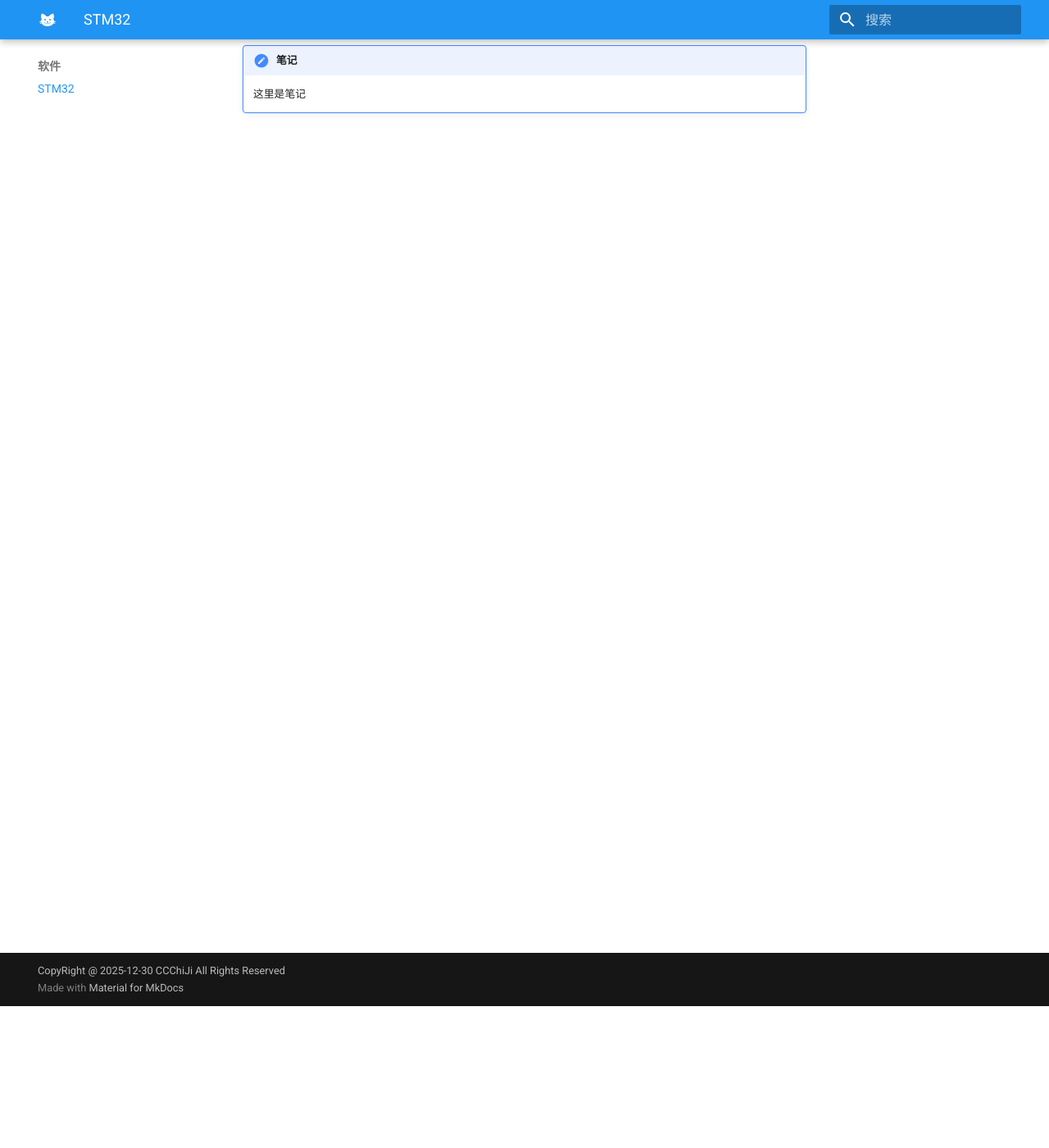
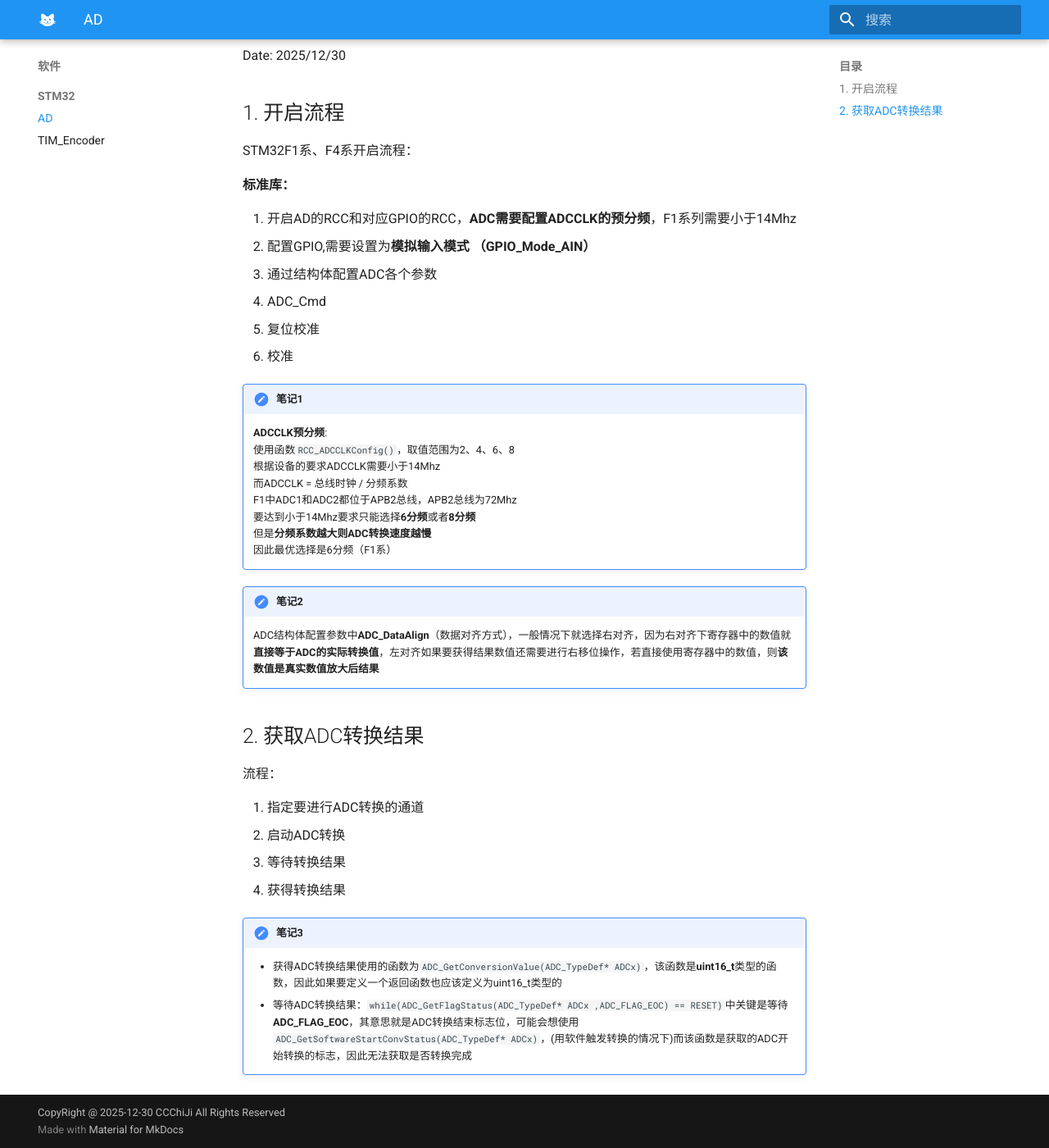
Before and after one commit to gailunzhou/my-docs, an MkDocs documentation site: the page built from docs/software/STM32/2025-12-30-AD学习笔记.md, in a window 1280 px wide and 1400 px high, scrolled down 173 px. Shown: the whole window at 82% size. Built offline with MkDocs 1.6.1 and Material for MkDocs 9.7.7, drawn with Linux system fonts in a browser that asks for light colours.

Commit message:
upload the ADnote and the TIM_Encodernote

```diff
--- a/docs/software/STM32/2025-12-30-AD学习笔记.md
+++ b/docs/software/STM32/2025-12-30-AD学习笔记.md
@@ -1,2 +1,42 @@
-!!! note "笔记"
-    这里是笔记
+# AD学习笔记
+
+Date: 2025/12/30
+
+## 1. 开启流程
+
+STM32F1系、F4系开启流程：
+
+**标准库：**
+
+1. 开启AD的RCC和对应GPIO的RCC，**ADC需要配置ADCCLK的预分频**，F1系列需要小于14Mhz
+2. 配置GPIO,需要设置为**模拟输入模式 （GPIO_Mode_AIN）**
+3. 通过结构体配置ADC各个参数
+4. ADC_Cmd
+5. 复位校准
+6. 校准
+
+!!! note "笔记1"
+    **ADCCLK预分频**:<br>
+    使用函数`RCC_ADCCLKConfig()`，取值范围为2、4、6、8<br>
+    根据设备的要求ADCCLK需要小于14Mhz<br>
+    而ADCCLK = 总线时钟 / 分频系数<br>
+    F1中ADC1和ADC2都位于APB2总线，APB2总线为72Mhz<br>
+    要达到小于14Mhz要求只能选择**6分频**或者**8分频**<br>
+    但是**分频系数越大则ADC转换速度越慢**<br>
+    因此最优选择是6分频（F1系）
+
+!!! note "笔记2"
+    ADC结构体配置参数中**ADC_DataAlign**（数据对齐方式），一般情况下就选择右对齐，因为右对齐下寄存器中的数值就**直接等于ADC的实际转换值**，左对齐如果要获得结果数值还需要进行右移位操作，若直接使用寄存器中的数值，则**该数值是真实数值放大后结果**
+
+## 2. 获取ADC转换结果
+
+流程：
+
+1. 指定要进行ADC转换的通道
+2. 启动ADC转换
+3. 等待转换结果
+4. 获得转换结果
+
+!!! note "笔记3"
+    - 获得ADC转换结果使用的函数为`ADC_GetConversionValue(ADC_TypeDef* ADCx)`，该函数是**uint16_t**类型的函数，因此如果要定义一个返回函数也应该定义为uint16_t类型的
+    - 等待ADC转换结果：`while(ADC_GetFlagStatus(ADC_TypeDef* ADCx ,ADC_FLAG_EOC) == RESET)`中关键是等待**ADC_FLAG_EOC**，其意思就是ADC转换结束标志位，可能会想使用`ADC_GetSoftwareStartConvStatus(ADC_TypeDef* ADCx)`，(用软件触发转换的情况下)而该函数是获取的ADC开始转换的标志，因此无法获取是否转换完成
--- a/mkdocs.yml
+++ b/mkdocs.yml
@@ -30,7 +30,9 @@ theme:
 nav: #网站导航结构（侧边栏和顶部标签页的内容）
   - 首页: index.md # 导航项名称 -> 对应docs目录下的Markdown文件
   - 软件:
-    - STM32: software/STM32/2025-12-30-AD学习笔记.md
+    - STM32:
+      - AD: software/STM32/2025-12-30-AD学习笔记.md
+      - TIM_Encoder: software/STM32/2025-12-30-定时器编码器接口笔记.md
   - 外部资源:
     - MkDocs 官网: https://mkdocs.org
     - Material 文档: https://squidfunk.github.io/mkdocs-material/
```
Also changed, not shown: docs/software/STM32/2025-12-30-定时器编码器接口笔记.md (added, +45 -0 lines).
